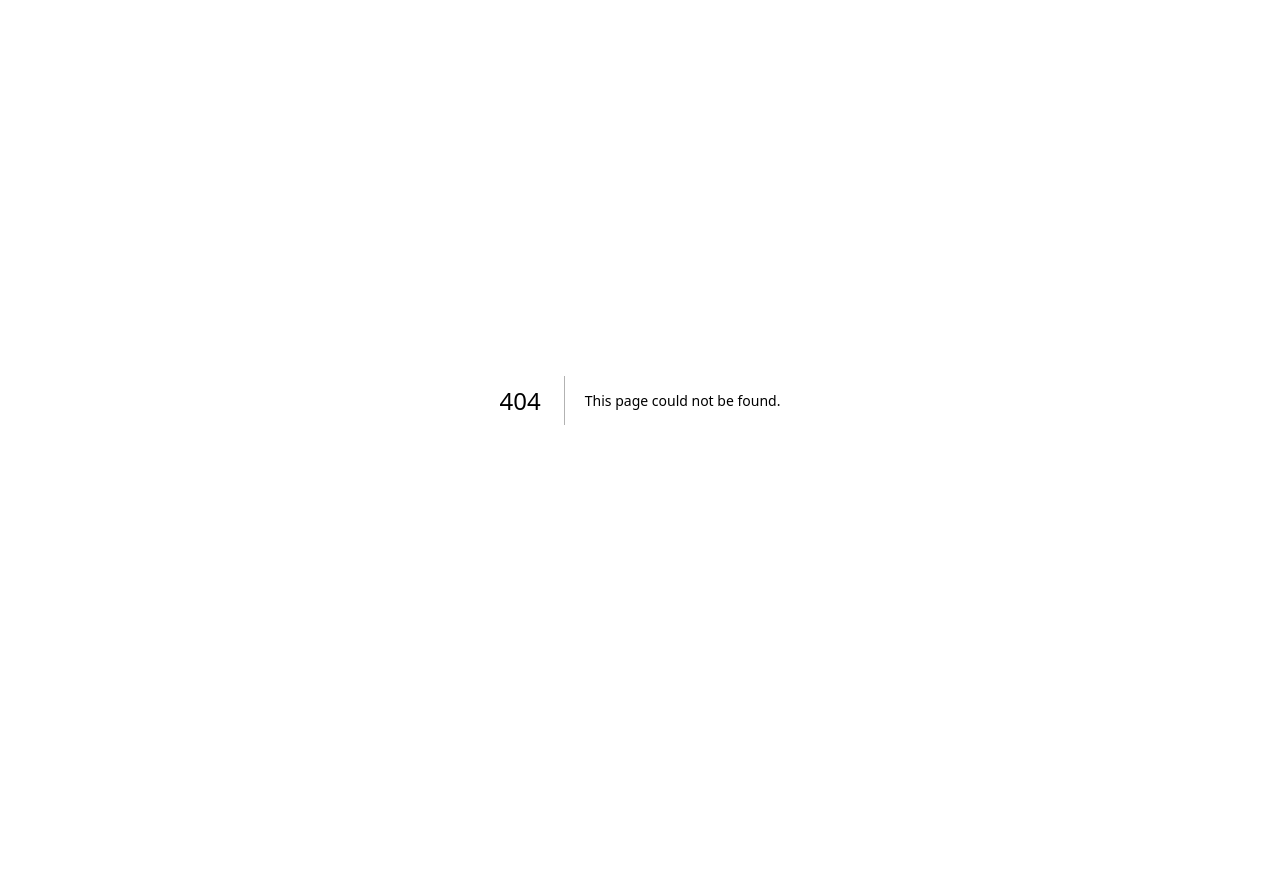
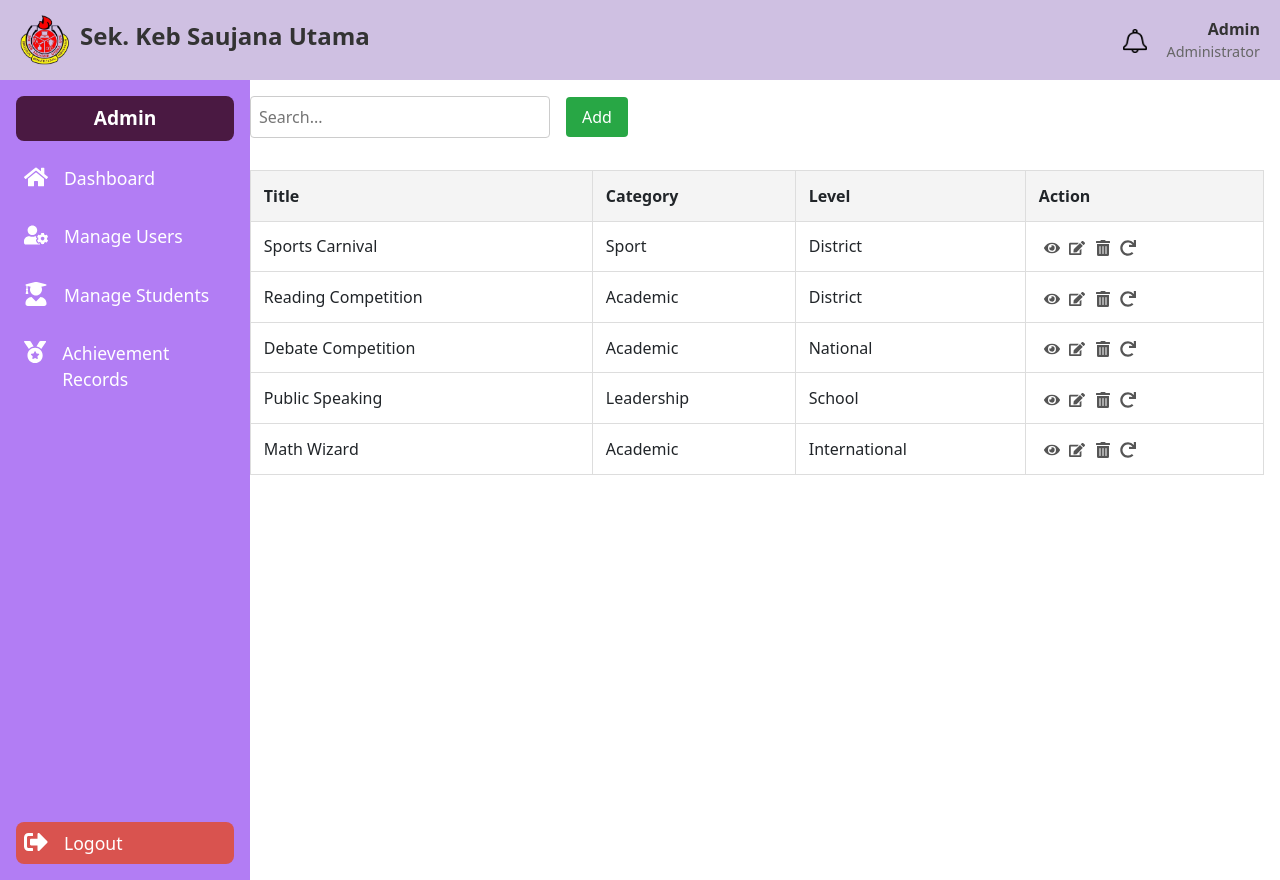
Before and after one commit to rithbennet/AchievTrack, a Next.js app: page /manageStudent in a window 1280 px wide. Before the commit this address had no page. Before the commit the page ends 800 px from the top, so only its background shows below. Built offline with nearby package versions, Linux system fonts and the light colour scheme.

Commit message:
search module

```diff
--- /dev/null
+++ b/src/app/(dashboard)/manageStudent/page.tsx
@@ -0,0 +1,183 @@
+"use client";
+import { useState } from "react";
+import styles from "../manageStudent/styles/Table.module.css";
+import { FaEye, FaEdit, FaTrashAlt, FaRedo } from "react-icons/fa";
+
+interface TableData {
+  title: string;
+  category: string;
+  level: string;
+}
+
+const TablePage: React.FC = () => {
+  const [data, setData] = useState<TableData[]>([
+    { title: "Sports Carnival", category: "Sport", level: "District" },
+    { title: "Reading Competition", category: "Academic", level: "District" },
+    { title: "Debate Competition", category: "Academic", level: "National" },
+    { title: "Public Speaking", category: "Leadership", level: "School" },
+    { title: "Math Wizard", category: "Academic", level: "International" },
+  ]);
+
+  const [search, setSearch] = useState<string>("");
+  const [newEntry, setNewEntry] = useState<TableData>({
+    title: "",
+    category: "",
+    level: "",
+  });
+  const [isModalOpen, setIsModalOpen] = useState<boolean>(false);
+  const [editIndex, setEditIndex] = useState<number | null>(null);
+
+  const handleSearch = (e: React.ChangeEvent<HTMLInputElement>) => {
+    setSearch(e.target.value.toLowerCase());
+  };
+
+  const handleAdd = () => {
+    if (newEntry.title && newEntry.category && newEntry.level) {
+      if (editIndex !== null) {
+        const updatedData = [...data];
+        updatedData[editIndex] = newEntry;
+        setData(updatedData);
+        setEditIndex(null);
+      } else {
+        setData([...data, newEntry]);
+      }
+      setNewEntry({ title: "", category: "", level: "" });
+      setIsModalOpen(false);
+    }
+  };
+
+  const handleEdit = (index: number) => {
+    setEditIndex(index);
+    setNewEntry(data[index]);
+    setIsModalOpen(true);
+  };
+
+  const handleDelete = (index: number) => {
+    const updatedData = data.filter((_, i) => i !== index);
+    setData(updatedData);
+  };
+
+  const handleView = (index: number) => {
+    console.log("Viewing entry:", data[index]);
+    alert(`Viewing: ${JSON.stringify(data[index], null, 2)}`);
+  };
+
+  const handleRedo = (index: number) => {
+    console.log("Redo action for:", data[index]);
+    alert(`Redo action triggered for: ${data[index].title}`);
+  };
+
+  const filteredData = data.filter((item) =>
+    Object.values(item).some((val) =>
+      val.toLowerCase().includes(search)
+    )
+  );
+
+  return (
+    <div className={styles.container}>
+      <div className="flex justify-between items-center">
+        <input
+          type="text"
+          placeholder="Search..."
+          className={styles.searchInput}
+          value={search}
+          onChange={handleSearch}
+        />
+        <button
+          className={styles.addButton}
+          onClick={() => {
+            setNewEntry({ title: "", category: "", level: "" });
+            setIsModalOpen(true);
+          }}
+        >
+          Add
+        </button>
+      </div>
+
+      <div className={styles.tableWrapper}>
+        <table className={styles.table}>
+          <thead>
+            <tr>
+              <th>Title</th>
+              <th>Category</th>
+              <th>Level</th>
+              <th>Action</th>
+            </tr>
+          </thead>
+          <tbody>
+            {filteredData.map((item, index) => (
+              <tr key={index} className={styles.tableRow}>
+                <td>{item.title}</td>
+                <td>{item.category}</td>
+                <td>{item.level}</td>
+                <td>
+                  <FaEye
+                    className={styles.iconButton}
+                    onClick={() => handleView(index)}
+                  />
+                  <FaEdit
+                    className={styles.iconButton}
+                    onClick={() => handleEdit(index)}
+                  />
+                  <FaTrashAlt
+                    className={styles.iconButton}
+                    onClick={() => handleDelete(index)}
+                  />
+                  <FaRedo
+                    className={styles.iconButton}
+                    onClick={() => handleRedo(index)}
+                  />
+                </td>
+              </tr>
+            ))}
+          </tbody>
+        </table>
+      </div>
+
+      {isModalOpen && (
+        <div className={styles.modalOverlay}>
+          <div className={styles.modal}>
+            <h2>{editIndex !== null ? "Edit Entry" : "Add New Entry"}</h2>
+            <input
+              type="text"
+              placeholder="Title"
+              value={newEntry.title}
+              onChange={(e) =>
+                setNewEntry({ ...newEntry, title: e.target.value })
+              }
+            />
+            <input
+              type="text"
+              placeholder="Category"
+              value={newEntry.category}
+              onChange={(e) =>
+                setNewEntry({ ...newEntry, category: e.target.value })
+              }
+            />
+            <input
+              type="text"
+              placeholder="Level"
+              value={newEntry.level}
+              onChange={(e) =>
+                setNewEntry({ ...newEntry, level: e.target.value })
+              }
+            />
+            <div className="buttonGroup">
+              <button
+                className={styles.cancelButton}
+                onClick={() => setIsModalOpen(false)}
+              >
+                Cancel
+              </button>
+              <button className={styles.confirmButton} onClick={handleAdd}>
+                {editIndex !== null ? "Update" : "Add"}
+              </button>
+            </div>
+          </div>
+        </div>
+      )}
+    </div>
+  );
+};
+
+export default TablePage;
--- /dev/null
+++ b/src/app/(dashboard)/manageStudent/styles/Table.module.css
@@ -0,0 +1,119 @@
+.container {
+    padding: 1rem;
+  }
+
+  .tableWrapper {
+    overflow-x: auto;
+    margin-top: 1rem;
+  }
+
+  .searchInput {
+    border: 1px solid #ccc;
+    border-radius: 4px;
+    padding: 0.5rem;
+    width: 300px;
+    margin-bottom: 1rem;
+  }
+
+  .addButton {
+    background-color: #28a745;
+    color: white;
+    padding: 0.5rem 1rem;
+    border: none;
+    border-radius: 4px;
+    cursor: pointer;
+    margin-left: 1rem;
+  }
+
+  .addButton:hover {
+    background-color: #218838;
+  }
+
+  .table {
+    width: 100%;
+    border-collapse: collapse;
+  }
+
+  .table th,
+  .table td {
+    border: 1px solid #ddd;
+    padding: 0.8rem;
+    text-align: left;
+  }
+
+  .table th {
+    background-color: #f4f4f4;
+  }
+
+  .tableRow:hover {
+    background-color: #f9f9f9;
+  }
+
+  .iconButton {
+    cursor: pointer;
+    margin: 0 0.3rem;
+    color: #555;
+  }
+
+  .iconButton:hover {
+    color: #000;
+  }
+
+  .modalOverlay {
+    position: fixed;
+    top: 0;
+    left: 0;
+    width: 100%;
+    height: 100%;
+    background: rgba(0, 0, 0, 0.5);
+    display: flex;
+    justify-content: center;
+    align-items: center;
+  }
+
+  .modal {
+    background: white;
+    padding: 2rem;
+    border-radius: 8px;
+    max-width: 400px;
+    width: 100%;
+  }
+
+  .modal input {
+    width: 100%;
+    padding: 0.5rem;
+    margin-bottom: 1rem;
+    border: 1px solid #ccc;
+    border-radius: 4px;
+  }
+
+  .modal .buttonGroup {
+    display: flex;
+    justify-content: flex-end;
+  }
+
+  .modal .buttonGroup button {
+    margin-left: 0.5rem;
+  }
+
+  .cancelButton {
+    background: #ccc;
+    color: black;
+    padding: 0.5rem 1rem;
+    border-radius: 4px;
+  }
+
+  .cancelButton:hover {
+    background: #bbb;
+  }
+
+  .confirmButton {
+    background: #007bff;
+    color: white;
+    padding: 0.5rem 1rem;
+    border-radius: 4px;
+  }
+
+  .confirmButton:hover {
+    background: #0056b3;
+  }
```
